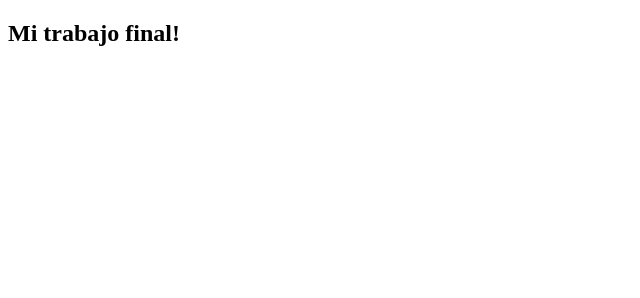
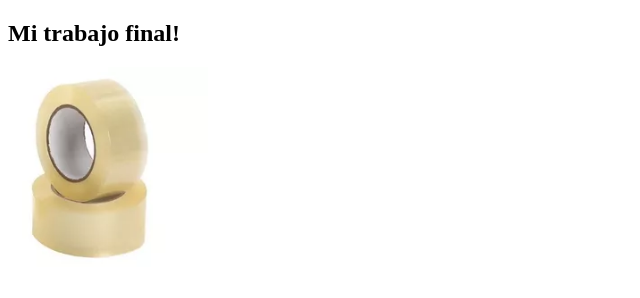
Before and after one commit to brunoricciweb/trabajo_final, a plain HTML site: page index.html in a window 1280 px wide. Shown: the whole page, without its empty margins (0-640 px from the left). Drawn offline with Linux system fonts and the light colour scheme; the site is published under a folder, as on GitHub Pages, so addresses that start at the root find nothing.

Commit message:
arreglado el bug que hacía que no se muestre la imágen guardada de manera local

```diff
--- a/index.html
+++ b/index.html
@@ -10,7 +10,7 @@
 
     <h2> Mi trabajo final! </h2>
 
-    <img style="width:200px" src="/images/mi_imagen.webp" alt="">
+    <img style="width:200px" src="images/mi_imagen.webp" alt="">
 
 
 
```
